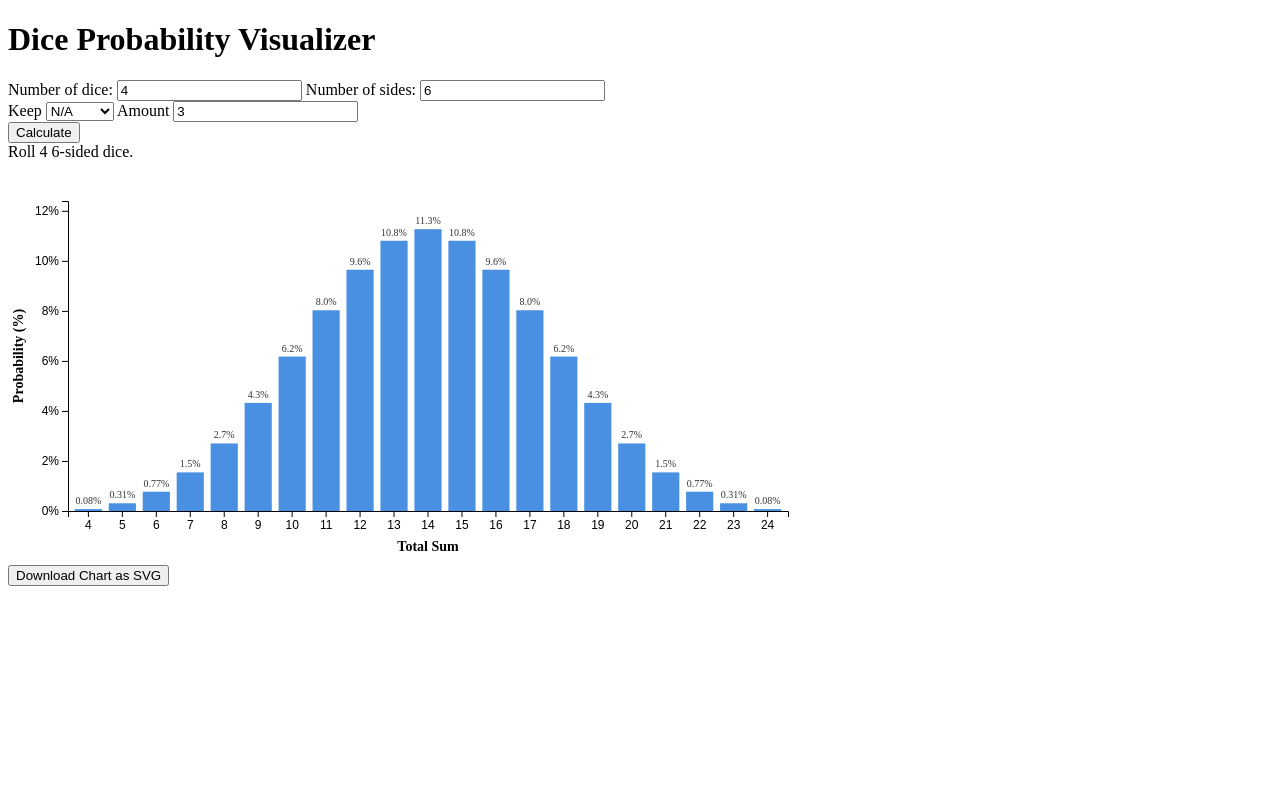
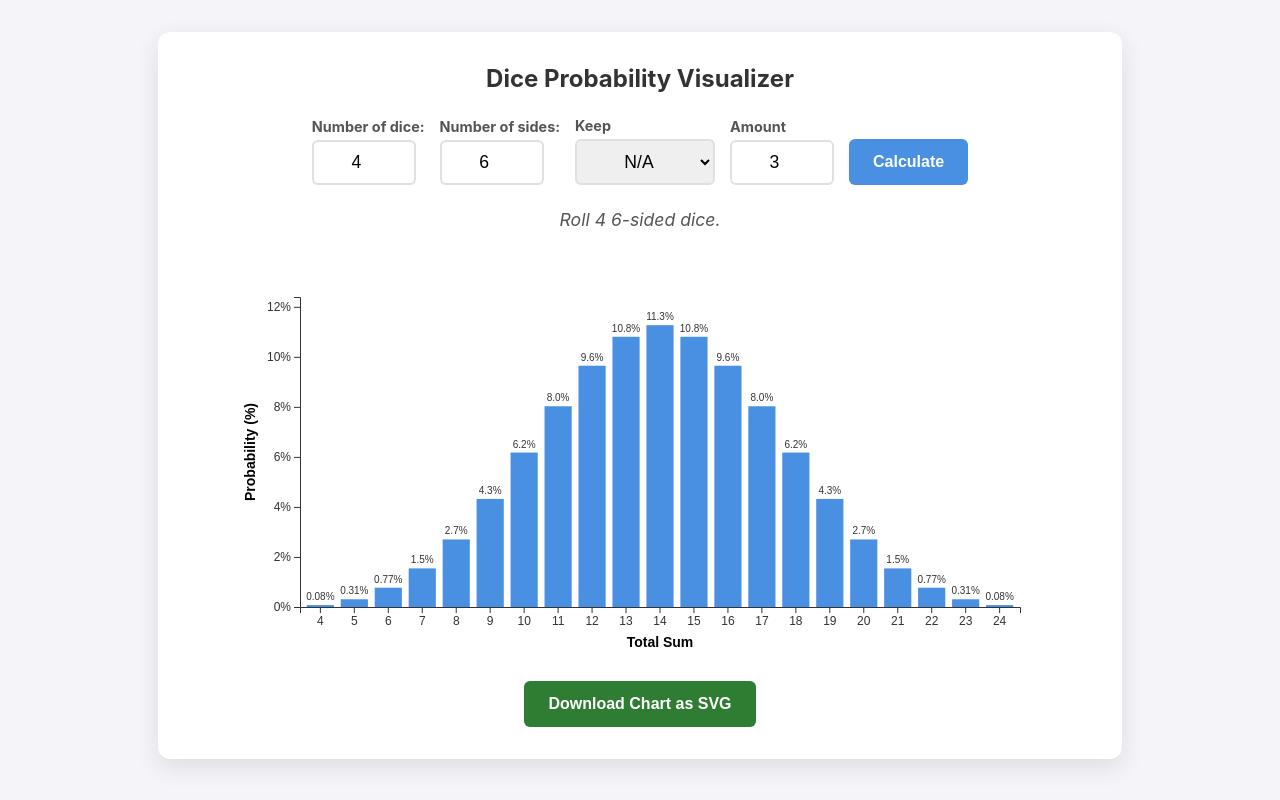
Before and after one commit to Scott-McKool/dice_simulator, a plain HTML site: page index.html in a window 1280 px wide. Both pictures are taken after a click on the button "Calculate". Drawn offline with nearby package versions, Linux system fonts and the light colour scheme.

Commit message:
added css styling

```diff
--- a/index.html
+++ b/index.html
@@ -5,6 +5,180 @@
     <meta name="viewport" content="width=device-width, initial-scale=1.0">
     <title>Dice Probability Visualizer</title>
     <script src="https://d3js.org/d3.v7.min.js"></script>
+        <style>
+        :root {
+            --bg-color: #f4f4f9;
+            --text-color: #333;
+            --primary: #4a90e2;
+            --primary-hover: #357ab8;
+            --card-bg: #ffffff;
+            --border: #e0e0e0;
+        }
+
+        body {
+            font-family: -apple-system, BlinkMacSystemFont, "Segoe UI", Roboto, Helvetica, Arial, sans-serif;
+            background-color: var(--bg-color);
+            color: var(--text-color);
+            display: flex;
+            justify-content: center;
+            padding: 2rem;
+            margin: 0;
+        }
+
+        .container {
+            background-color: var(--card-bg);
+            padding: 2rem;
+            border-radius: 12px;
+            box-shadow: 0 8px 24px rgba(0,0,0,0.1);
+            max-width: 900px;
+            width: 100%;
+        }
+
+        h1 {
+            margin-top: 0;
+            font-size: 1.5rem;
+            text-align: center;
+            margin-bottom: 1.5rem;
+        }
+
+        /* --- NEW: Form Controls Layout --- */
+        .controls-row {
+            display: flex;
+            flex-wrap: wrap;
+            gap: 15px;
+            margin-bottom: 1.5rem;
+            justify-content: center;
+            align-items: flex-end;
+        }
+
+        .input-group {
+            display: flex;
+            flex-direction: column;
+            align-items: flex-start;
+            gap: 5px;
+        }
+
+        .input-group label {
+            font-weight: bold;
+            font-size: 0.9rem;
+            color: #555;
+        }
+
+        .input-group input, .input-group select {
+            padding: 10px;
+            font-size: 1.1rem;
+            border: 2px solid var(--border);
+            border-radius: 6px;
+            text-align: center;
+            outline: none;
+            transition: border-color 0.2s;
+        }
+
+        .input-group input:focus, .input-group select:focus {
+            border-color: var(--primary);
+        }
+
+        .input-group input[type="number"] {
+            width: 80px;
+        }
+
+        .input-group select {
+            width: 140px;
+            cursor: pointer;
+        }
+
+        button {
+            background-color: var(--primary);
+            color: white;
+            border: none;
+            padding: 12px 24px;
+            font-size: 1rem;
+            border-radius: 6px;
+            cursor: pointer;
+            font-weight: bold;
+            transition: background 0.2s;
+            height: 46px; /* Aligns visually with the input boxes */
+        }
+
+        button:hover {
+            background-color: var(--primary-hover);
+        }
+        /* --------------------------------- */
+
+        #explanation {
+            font-size: 1.1rem;
+            text-align: center;
+            margin-bottom: 1.5rem;
+            min-height: 1.5rem;
+            color: #555;
+            font-style: italic;
+        }
+
+        #loading {
+            display: none;
+            text-align: center;
+            font-size: 1.2rem;
+            color: var(--primary);
+            font-weight: bold;
+            margin-bottom: 1.5rem;
+        }
+
+        .spinner {
+            display: inline-block;
+            width: 20px;
+            height: 20px;
+            border: 3px solid rgba(74, 144, 226, 0.3);
+            border-radius: 50%;
+            border-top-color: var(--primary);
+            animation: spin 1s ease-in-out infinite;
+            vertical-align: middle;
+            margin-right: 10px;
+        }
+
+        @keyframes spin {
+            to { transform: rotate(360deg); }
+        }
+
+        .error {
+            color: #d9534f !important;
+            font-weight: bold;
+        }
+
+        #chart-container {
+            width: 100%;
+            overflow-x: auto;
+            margin-bottom: 1.5rem;
+            display: flex;
+            justify-content: center;
+        }
+
+        svg {
+            font-family: sans-serif;
+        }
+
+        .bar {
+            fill: var(--primary);
+            transition: fill 0.2s;
+        }
+
+        .bar:hover {
+            fill: var(--primary-hover);
+        }
+
+        .bottom-controls {
+            display: flex;
+            justify-content: center;
+        }
+
+        #download-btn {
+            background-color: #2e7d32;
+            display: none;
+        }
+
+        #download-btn:hover {
+            background-color: #1b5e20;
+        }
+    </style>
 </head>
 
 <body>
@@ -17,6 +191,9 @@
 
             <label for="num-dice">Number of dice: </label>
             <input type="number" id="num-dice" min="1" value="4">
+        </div>
+
+        <div class="input-group">
 
             <label for="num-sides">Number of sides:</label>
             <input type="number" id="num-sides" min="2" value="6">
@@ -30,10 +207,14 @@
                 <option value="kh" >Highest</option>
                 <option value="kl">Lowest</option>
             </select>
+       </div>
+
+        <div class="input-group">
 
             <label for="keep-drop-val">Amount</label>
             <input type="number" id="keep-drop-val" min="0" value="3">
         </div>
+
 
         <button id="calc-btn">Calculate</button>
     </div>
```
